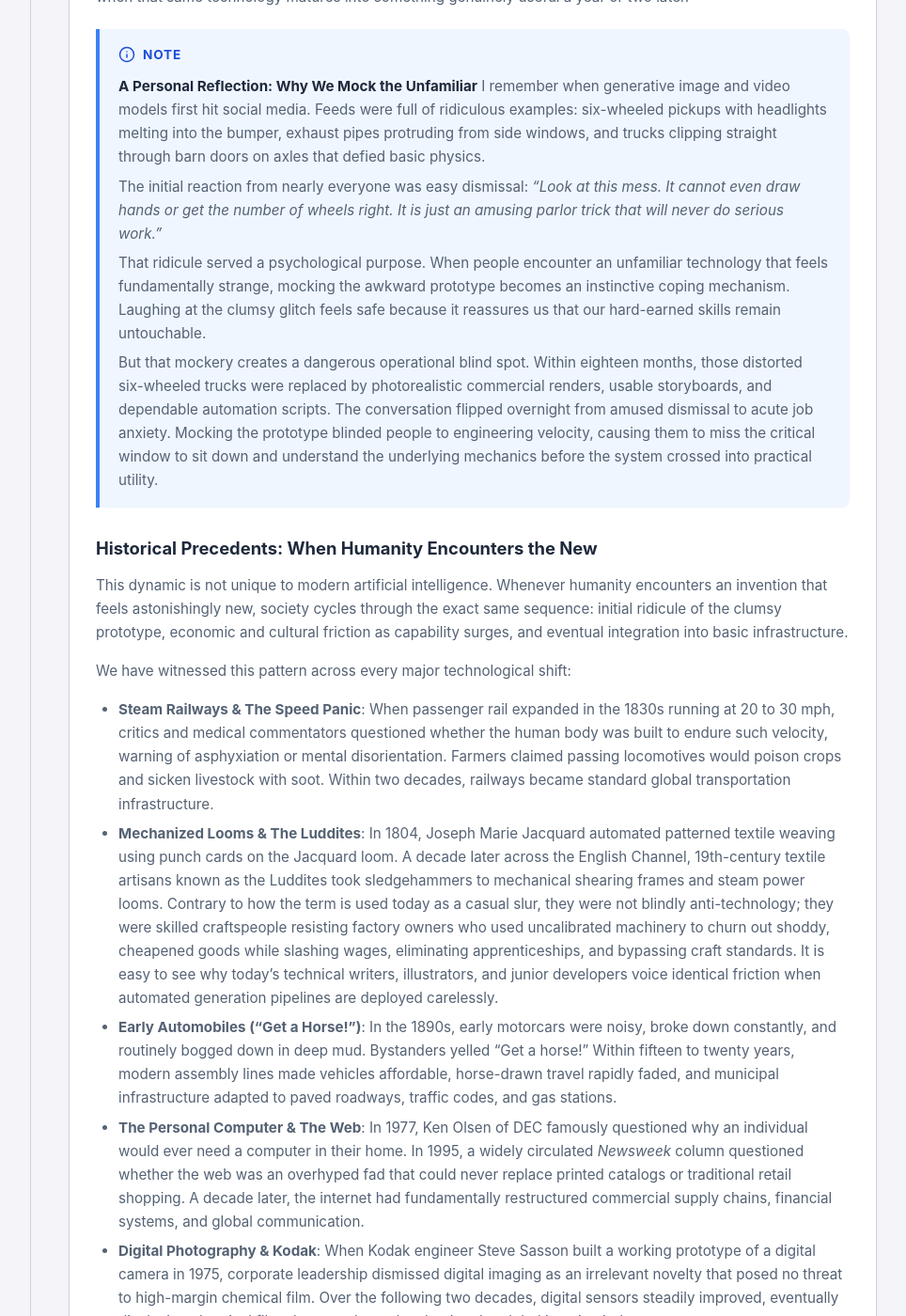
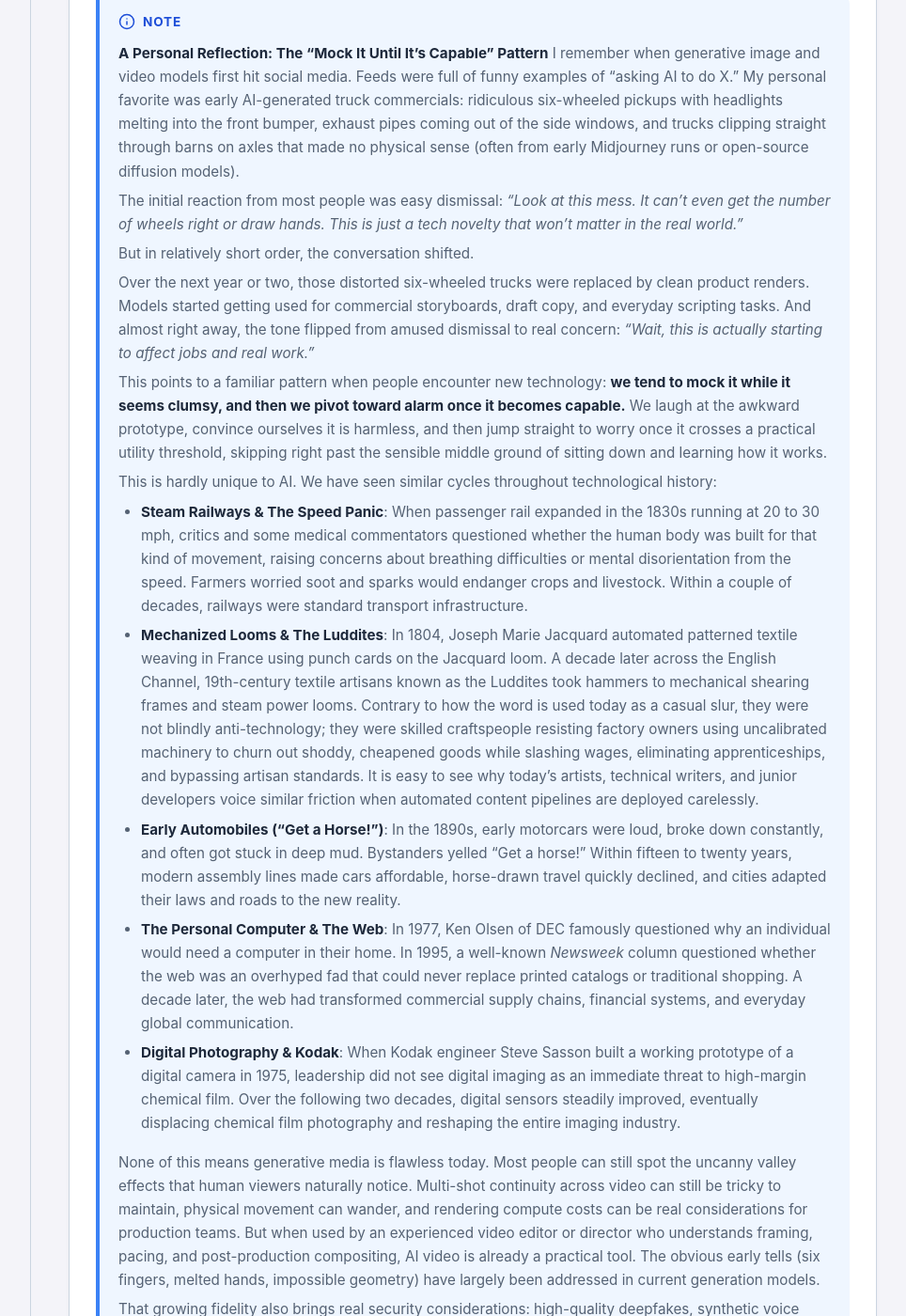
Before and after one commit to stevenwithaphd/swaltonprof.github.io, a Jekyll site: the page built from genai-for-tinkerers/Module0.md, in a window 1280 px wide and 1400 px high, scrolled down 5454 px. Shown: the whole window at 94% size, without its empty margins (287-1251 px from the left). Built offline with Jekyll 4.4.1, drawn with Linux system fonts in a browser that asks for light colours; comment, search, counter and statistics services are not loaded; some of the changed text lies outside the part shown.

Commit message:
minor formatting imporvements

```diff
--- a/genai-for-tinkerers/Module0.md
+++ b/genai-for-tinkerers/Module0.md
@@ -131,33 +131,31 @@ Whenever a new video model launched, people would feed it that same prompt to se
 The point for an IT practitioner is not the novelty of generating pasta clips. The lesson is **how quickly capability improves**. If you write off a technology because its first public release is clumsy, you will be caught off guard when that same technology matures into something genuinely useful a year or two later.
 
 > [!NOTE]
-> **A Personal Reflection: Why We Mock the Unfamiliar**
-> I remember when generative image and video models first hit social media. Feeds were full of ridiculous examples: six-wheeled pickups with headlights melting into the bumper, exhaust pipes protruding from side windows, and trucks clipping straight through barn doors on axles that defied basic physics.
+> **A Personal Reflection: The "Mock It Until It's Capable" Pattern**
+> I remember when generative image and video models first hit social media. Feeds were full of funny examples of "asking AI to do X." My personal favorite was early AI-generated truck commercials: ridiculous six-wheeled pickups with headlights melting into the front bumper, exhaust pipes coming out of the side windows, and trucks clipping straight through barns on axles that made no physical sense (often from early Midjourney runs or open-source diffusion models).
 >
-> The initial reaction from nearly everyone was easy dismissal: *"Look at this mess. It cannot even draw hands or get the number of wheels right. It is just an amusing parlor trick that will never do serious work."*
+> The initial reaction from most people was easy dismissal: *"Look at this mess. It can't even get the number of wheels right or draw hands. This is just a tech novelty that won't matter in the real world."*
 >
-> That ridicule served a psychological purpose. When people encounter an unfamiliar technology that feels fundamentally strange, mocking the awkward prototype becomes an instinctive coping mechanism. Laughing at the clumsy glitch feels safe because it reassures us that our hard-earned skills remain untouchable.
+> But in relatively short order, the conversation shifted.
 >
-> But that mockery creates a dangerous operational blind spot. Within eighteen months, those distorted six-wheeled trucks were replaced by photorealistic commercial renders, usable storyboards, and dependable automation scripts. The conversation flipped overnight from amused dismissal to acute job anxiety. Mocking the prototype blinded people to engineering velocity, causing them to miss the critical window to sit down and understand the underlying mechanics before the system crossed into practical utility.
-
-### Historical Precedents: When Humanity Encounters the New
-
-This dynamic is not unique to modern artificial intelligence. Whenever humanity encounters an invention that feels astonishingly new, society cycles through the exact same sequence: initial ridicule of the clumsy prototype, economic and cultural friction as capability surges, and eventual integration into basic infrastructure.
-
-We have witnessed this pattern across every major technological shift:
-
-* **Steam Railways & The Speed Panic**: When passenger rail expanded in the 1830s running at 20 to 30 mph, critics and medical commentators questioned whether the human body was built to endure such velocity, warning of asphyxiation or mental disorientation. Farmers claimed passing locomotives would poison crops and sicken livestock with soot. Within two decades, railways became standard global transportation infrastructure.
-* **Mechanized Looms & The Luddites**: In 1804, Joseph Marie Jacquard automated patterned textile weaving using punch cards on the Jacquard loom. A decade later across the English Channel, 19th-century textile artisans known as the Luddites took sledgehammers to mechanical shearing frames and steam power looms. Contrary to how the term is used today as a casual slur, they were not blindly anti-technology; they were skilled craftspeople resisting factory owners who used uncalibrated machinery to churn out shoddy, cheapened goods while slashing wages, eliminating apprenticeships, and bypassing craft standards. It is easy to see why today's technical writers, illustrators, and junior developers voice identical friction when automated generation pipelines are deployed carelessly.
-* **Early Automobiles ("Get a Horse!")**: In the 1890s, early motorcars were noisy, broke down constantly, and routinely bogged down in deep mud. Bystanders yelled "Get a horse!" Within fifteen to twenty years, modern assembly lines made vehicles affordable, horse-drawn travel rapidly faded, and municipal infrastructure adapted to paved roadways, traffic codes, and gas stations.
-* **The Personal Computer & The Web**: In 1977, Ken Olsen of DEC famously questioned why an individual would ever need a computer in their home. In 1995, a widely circulated *Newsweek* column questioned whether the web was an overhyped fad that could never replace printed catalogs or traditional retail shopping. A decade later, the internet had fundamentally restructured commercial supply chains, financial systems, and global communication.
-* **Digital Photography & Kodak**: When Kodak engineer Steve Sasson built a working prototype of a digital camera in 1975, corporate leadership dismissed digital imaging as an irrelevant novelty that posed no threat to high-margin chemical film. Over the following two decades, digital sensors steadily improved, eventually displacing chemical film photography and reshaping the global imaging industry.
-
-None of this means generative media is flawless today. Human perception still catches the subtle uncanny valley artifacts that current models produce. Maintaining multi-shot continuity across video remains difficult, physical interactions between objects can wander, and rendering compute costs remain substantial for production pipelines. When guided by an experienced video editor or director who understands framing, pacing, and post-production compositing, however, these models are already functional production tools. The early telltale flaws (six fingers, melted hands, impossible geometry) have largely been engineered away in current architectures.
-
-That rising fidelity also introduces serious operational security concerns: high-quality deepfakes, synthetic voice cloning for social engineering, and coordinated disinformation campaigns that systems administrators and security teams must actively defend against.
-
-The lesson for the practical tinkerer is keeping a calm, grounded perspective. Reacting with knee-jerk mockery on one end or alarmism on the other prevents you from understanding where a tool actually delivers value, where its boundaries lie, and how it impacts your infrastructure. Engineering velocity does not stop; stay pragmatic, benchmark what works on real workloads, and learn the mechanics under the hood.
-
+> Over the next year or two, those distorted six-wheeled trucks were replaced by clean product renders. Models started getting used for commercial storyboards, draft copy, and everyday scripting tasks. And almost right away, the tone flipped from amused dismissal to real concern: *"Wait, this is actually starting to affect jobs and real work."*
+>
+> This points to a familiar pattern when people encounter new technology: **we tend to mock it while it seems clumsy, and then we pivot toward alarm once it becomes capable.** We laugh at the awkward prototype, convince ourselves it is harmless, and then jump straight to worry once it crosses a practical utility threshold, skipping right past the sensible middle ground of sitting down and learning how it works.
+>
+> This is hardly unique to AI. We have seen similar cycles throughout technological history:
+> * **Steam Railways & The Speed Panic**: When passenger rail expanded in the 1830s running at 20 to 30 mph, critics and some medical commentators questioned whether the human body was built for that kind of movement, raising concerns about breathing difficulties or mental disorientation from the speed. Farmers worried soot and sparks would endanger crops and livestock. Within a couple of decades, railways were standard transport infrastructure.
+> * **Mechanized Looms & The Luddites**: In 1804, Joseph Marie Jacquard automated patterned textile weaving in France using punch cards on the Jacquard loom. A decade later across the English Channel, 19th-century textile artisans known as the Luddites took hammers to mechanical shearing frames and steam power looms. Contrary to how the word is used today as a casual slur, they were not blindly anti-technology; they were skilled craftspeople resisting factory owners using uncalibrated machinery to churn out shoddy, cheapened goods while slashing wages, eliminating apprenticeships, and bypassing artisan standards. It is easy to see why today's artists, technical writers, and junior developers voice similar friction when automated content pipelines are deployed carelessly.
+> * **Early Automobiles ("Get a Horse!")**: In the 1890s, early motorcars were loud, broke down constantly, and often got stuck in deep mud. Bystanders yelled "Get a horse!" Within fifteen to twenty years, modern assembly lines made cars affordable, horse-drawn travel quickly declined, and cities adapted their laws and roads to the new reality.
+> * **The Personal Computer & The Web**: In 1977, Ken Olsen of DEC famously questioned why an individual would need a computer in their home. In 1995, a well-known *Newsweek* column questioned whether the web was an overhyped fad that could never replace printed catalogs or traditional shopping. A decade later, the web had transformed commercial supply chains, financial systems, and everyday global communication.
+> * **Digital Photography & Kodak**: When Kodak engineer Steve Sasson built a working prototype of a digital camera in 1975, leadership did not see digital imaging as an immediate threat to high-margin chemical film. Over the following two decades, digital sensors steadily improved, eventually displacing chemical film photography and reshaping the entire imaging industry.
+>
+> None of this means generative media is flawless today. Most people can still spot the uncanny valley effects that human viewers naturally notice. Multi-shot continuity across video can still be tricky to maintain, physical movement can wander, and rendering compute costs can be real considerations for production teams. But when used by an experienced video editor or director who understands framing, pacing, and post-production compositing, AI video is already a practical tool. The obvious early tells (six fingers, melted hands, impossible geometry) have largely been addressed in current generation models.
+>
+> That growing fidelity also brings real security considerations: high-quality deepfakes, synthetic voice cloning for social engineering, and coordinated disinformation campaigns that security teams now have to account for.
+>
+> The goal of looking at this is not to dismiss valid concerns or make fun of skeptics. It is simply about keeping a **grounded perspective**. Reacting with pure mockery on one side or pure panic on the other prevents you from understanding what the tools can actually do, where their real limitations lie, and how they affect your work.
+>
+> The takeaway is straightforward: capability will continue to improve. Don't waste time laughing off early prototypes, and don't get paralyzed when the technology improves quickly. Stay pragmatic, keep testing what actually works, and take the time to understand the system.
 
 
 ## Machine Learning in Your Pocket: Computational Photography
@@ -302,16 +300,14 @@ Because Generative AI evolved rapidly from research labs into consumer web produ
   * In modern production, frontier providers (OpenAI, Anthropic, Google, Microsoft) do not dump live consumer chat logs directly into next week's base training run. Contaminating foundation models with unverified Personally Identifiable Information (PII) or training on user data in violation of stated privacy commitments is a severe regulatory liability under the [EU AI Act](https://eur-lex.europa.eu/eli/reg/2024/1689/oj) and [FTC privacy enforcement](https://www.ftc.gov/policy/advocacy-research/tech-at-ftc/2024/01/ai-companies-uphold-your-privacy-confidentiality-commitments) (which has repeatedly mandated algorithmic disgorgement, forcing companies to destroy models trained on improperly obtained data). Automated data pipelines strip and scrub sensitive entities before training datasets are compiled.
   * **The Local Model Reality**: On local open-weight models running on your own metal (via LM Studio, Ollama, or llama.cpp), external ingestion risk is zero: telemetry never leaves your local loopback.
 * **The REAL Reasons to Protect Sensitive Data (The Universal Rule)**:
-  * Dispelling the cartoonish regurgitation myth does not make uploading sensitive data to consumer web chats safe. Even if base model weights do not ingest your input overnight, the operational hazards of cloud consumer tiers are immediate:
-
-> [!WARNING]
-> **The Universal Privacy Rule of Cloud AI**
-> **Never upload anything to a consumer cloud AI chat that you would not want published on a billboard, subpoenaed in a courtroom, or read by a third-party human contractor.** This includes internal server credentials, proprietary source code, network diagrams, and customer records.
-
-* **Immediate Operational Hazards**:
-  1. **Civil Subpoena & Evidentiary Discovery**: Consumer web chat accounts offer zero attorney-client, work-product, or data confidentiality privilege. Unencrypted chat histories stored on vendor cloud servers are fully discoverable in litigation. As documented in a Watson Grinding litigation analysis ([Forbes, 2026](https://www.forbes.com/sites/larsdaniel/2026/08/26/expert-witness-asked-chatgpt-to-show-0-fault-the-wrong-way-for-experts-to-use-ai/)), opposing counsel subpoenaed over 350 pages of raw ChatGPT session logs from a key defense witness, exposing biased prompts and leading to a \$61.5 million jury verdict.
-  2. **Regulatory & Statutory Penalties**: Disclosing client tax data ([IRC § 7216](https://www.law.cornell.edu/uscode/text/26/7216)) or protected health information ([HIPAA Privacy and Security rules](https://www.hhs.gov/hipaa/for-professionals/privacy/index.html)) through unvetted consumer web tools carries severe statutory fines and personal liability.
-  3. **Cleartext Cloud Logs & Human Review**: Free and standard consumer web tiers explicitly reserve the right to have prompts reviewed by human contractor annotators for safety evaluation and quality assurance.
+  * Dispelling the cartoonish regurgitation myth does not make uploading sensitive data to consumer web chats safe:
+  * > [!WARNING]
+  * > **The Universal Privacy Rule of Cloud AI**:
+  * > **Never upload anything to a consumer cloud AI chat that you would not want published on a billboard, subpoenaed in a courtroom, or read by a third-party human contractor.** This includes internal server credentials, proprietary source code, network diagrams, and customer records.
+  * The actual operational hazards are immediate:
+    1. **Civil Subpoena & Evidentiary Discovery**: Consumer web chat accounts offer zero attorney-client, work-product, or data confidentiality privilege. Unencrypted chat histories stored on vendor cloud servers are fully discoverable in litigation. As documented in a Watson Grinding litigation analysis ([Forbes, 2026](https://www.forbes.com/sites/larsdaniel/2026/08/26/expert-witness-asked-chatgpt-to-show-0-fault-the-wrong-way-for-experts-to-use-ai/)), opposing counsel subpoenaed over 350 pages of raw ChatGPT session logs from a key defense witness, exposing biased prompts and leading to a \$61.5 million jury verdict.
+    2. **Regulatory & Statutory Penalties**: Disclosing client tax data ([IRC § 7216](https://www.law.cornell.edu/uscode/text/26/7216)) or protected health information ([HIPAA Privacy and Security rules](https://www.hhs.gov/hipaa/for-professionals/privacy/index.html)) through unvetted consumer web tools carries severe statutory fines and personal liability.
+    3. **Cleartext Cloud Logs & Human Review**: Free and standard consumer web tiers explicitly reserve the right to have prompts reviewed by human contractor annotators for safety evaluation and quality assurance.
 * **The Engineering Solution**:
   * For enterprise data, utilize **contractual Zero Data Retention (ZDR) API endpoints** (such as Azure OpenAI Service, AWS Bedrock, or Google Cloud Vertex AI under formal enterprise agreements) where vendors contractually guarantee that data in transit is encrypted, never stored on disk, and never used for training.
   * For air-gapped or highly regulated environments, deploy **local open-weight models** running on your own physical hardware inside your security perimeter.
```
